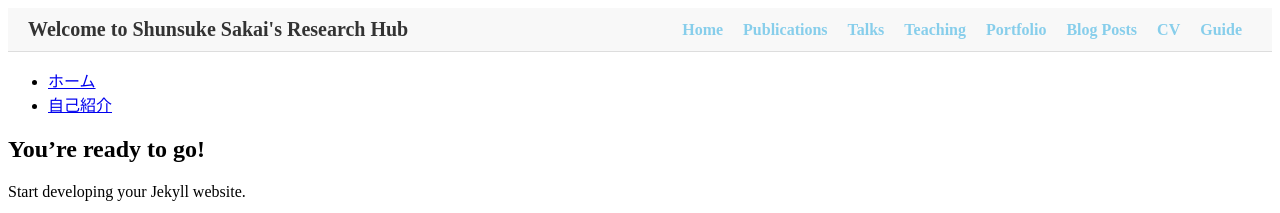
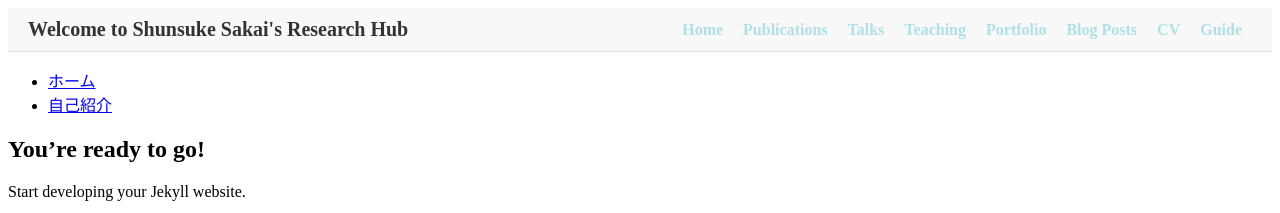
Before and after one commit to SkyShunsuke/SkyShunsuke.gihub.io, a Jekyll site: the page built from index.md, in a window 1280 px wide. Shown: the top 213 px of the page. Built offline with Jekyll 4.4.1, drawn with Linux system fonts in a browser that asks for light colours.

Commit message:
modify css style

```diff
--- a/assets/css/style.css
+++ b/assets/css/style.css
@@ -30,12 +30,12 @@
 
 .nav-links a {
     text-decoration: none;
-    color: #87CEEB; /* 薄い水色 */
+    color: #B0E0E6; /* さらに薄い水色 (PowderBlue) */
     font-weight: bold;
     transition: color 0.3s ease-in-out;
 }
 
 .nav-links a:hover {
     text-decoration: underline;
-    color: #5FA8D3; /* 少し濃い水色 */
+    color: #ADD8E6; /* 少し濃い水色 (LightBlue) */
 }
```
